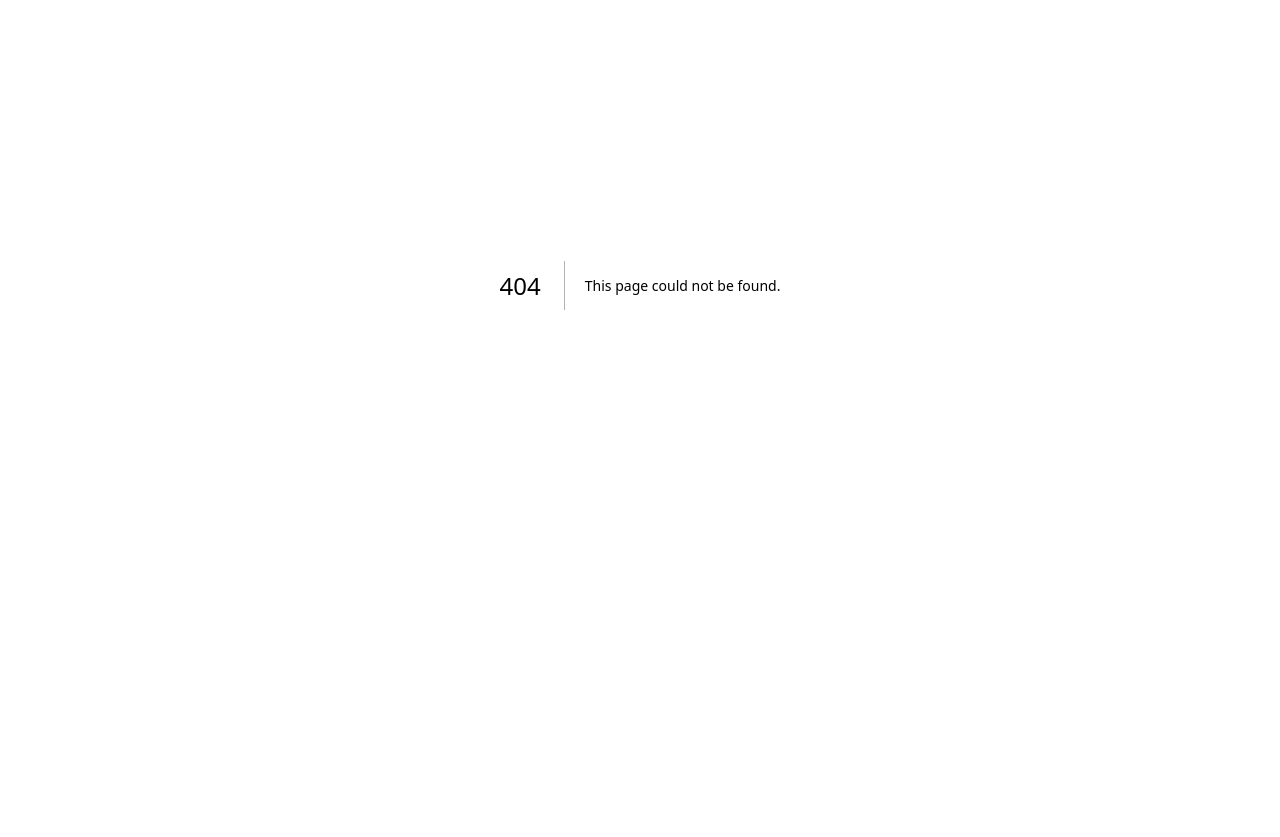
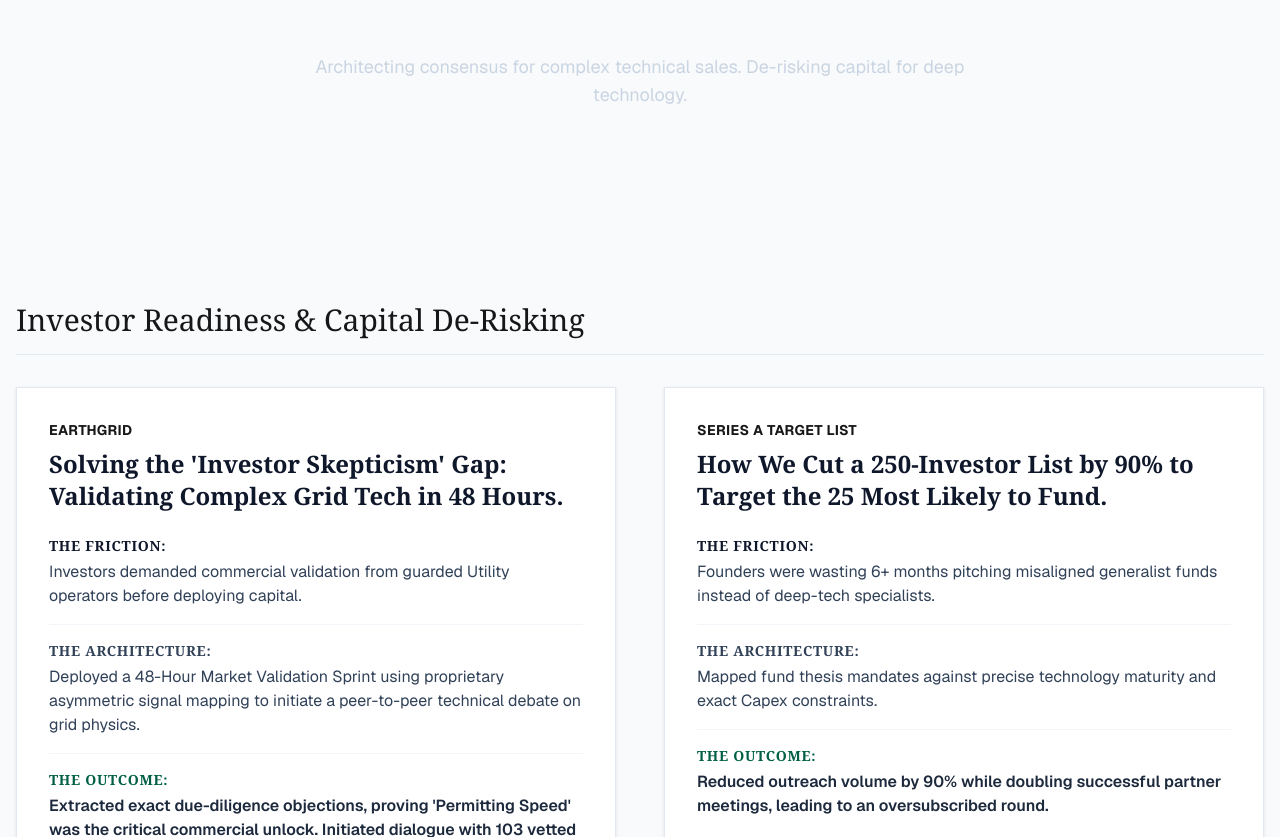
Before and after one commit to LunaEnergy25/CortexMomentum, a Next.js app: page /case-studies in a window 1280 px wide. Before the commit this address had no page. Shown: the part 115-952 px from the top of the page. Before the commit the page ends 800 px from the top, so only its background shows below. Built offline with nearby package versions, Linux system fonts and the light colour scheme.

Commit message:
feat: rebuild case studies page with expanded 3-pillar enterprise portfolio

```diff
--- /dev/null
+++ b/src/app/case-studies/page.tsx
@@ -0,0 +1,109 @@
+import Navbar from "@/components/Navbar";
+import CaseStudyPillar from "@/components/sections/CaseStudyPillar";
+
+export default function CaseStudies() {
+  const caseStudies = [
+    {
+      pillar: "Investor Readiness & Capital De-Risking",
+      cases: [
+        {
+          company: "EarthGrid",
+          headline: "Solving the 'Investor Skepticism' Gap: Validating Complex Grid Tech in 48 Hours.",
+          friction: "Investors demanded commercial validation from guarded Utility operators before deploying capital.",
+          architecture: "Deployed a 48-Hour Market Validation Sprint using proprietary asymmetric signal mapping to initiate a peer-to-peer technical debate on grid physics.",
+          outcome: "Extracted exact due-diligence objections, proving 'Permitting Speed' was the critical commercial unlock. Initiated dialogue with 103 vetted decision-makers."
+        },
+        {
+          company: "Series A Target List",
+          headline: "How We Cut a 250-Investor List by 90% to Target the 25 Most Likely to Fund.",
+          friction: "Founders were wasting 6+ months pitching misaligned generalist funds instead of deep-tech specialists.",
+          architecture: "Mapped fund thesis mandates against precise technology maturity and exact Capex constraints.",
+          outcome: "Reduced outreach volume by 90% while doubling successful partner meetings, leading to an oversubscribed round."
+        }
+      ]
+    },
+    {
+      pillar: "Pipeline Velocity & Deal Rescue",
+      cases: [
+        {
+          company: "Elephantech - FLAGSHIP",
+          headline: "Escaping the 'Green Premium' Trap: Unblocking a Stalled Deep-Tech Pipeline.",
+          friction: "Quality Engineers viewed '70% Material Reduction' as a reliability risk. Procurement blocked the 'Green Premium'.",
+          architecture: "Deployed a Bifurcated GTM Architecture. Armed the Champion with a 'Silver Volatility Index' and a 'Visual Physics Brief'.",
+          outcome: "Compressed consensus cycle, elevated entry point to VP/Director, achieved 2.4x deal size increase."
+        },
+        {
+          company: "$50M RNG Company",
+          headline: "The 45-Day Ultimatum: Pivoting a $50M Energy Model After a Market Collapse.",
+          friction: "Regulatory shifts destroyed the primary revenue assumption mid-deal, freezing a critical joint venture.",
+          architecture: "Rapid intervention to map secondary revenue streams and formulate a de-risked contingency architecture for the buying committee.",
+          outcome: "Saved the joint venture within 45 days, locking in alternative off-take agreements to satisfy credit committees."
+        }
+      ]
+    },
+    {
+      pillar: "Commercial Scaling & Pricing Strategy",
+      cases: [
+        {
+          company: "Wind Project ERCOT",
+          headline: "Strategic Pricing for Gigawatt Scale: Answering a Billion-Dollar Question.",
+          friction: "Uncertainty around interconnection queue friction and curtailment risks stalled pricing model finalizing.",
+          architecture: "Developed a dynamic pricing model mapped to specific nodal volatility risks and specific interconnection milestones.",
+          outcome: "Secured anchor PPA with premium pricing based on transparent, tiered risk reduction."
+        },
+        {
+          company: "Solar Hardware",
+          headline: "Margin Expansion via Geographic 'Soft Spots': Achieving 40% Margin.",
+          friction: "Commoditization from Tier 1 imports destroyed margins in legacy utility markets.",
+          architecture: "Identified middle-market EPCs in specific geographic 'soft spots' where local compliance and speed outweighed slight hardware premiums.",
+          outcome: "Achieved sustained 40% gross margins by avoiding direct price wars via systemic strategic positioning."
+        }
+      ]
+    }
+  ];
+
+  return (
+    <main className="min-h-screen flex flex-col font-sans bg-slate-50">
+      <Navbar />
+
+      <div className="bg-navy-900 text-slate-50 py-24 px-4 text-center border-b border-navy-800 mb-24">
+        <h1 className="text-4xl md:text-5xl font-serif font-bold mb-6">Deep-Tech Case Studies</h1>
+        <p className="text-lg text-slate-300 max-w-2xl mx-auto">
+          Architecting consensus for complex technical sales.
+          De-risking capital for deep technology.
+        </p>
+      </div>
+
+      <div className="flex-grow">
+        {caseStudies.map((pillarData, idx) => (
+          <CaseStudyPillar key={idx} title={pillarData.pillar}>
+            {pillarData.cases.map((study, studyIdx) => (
+              <div key={studyIdx} className="bg-white p-8 border border-slate-200 shadow-sm hover:shadow-md transition-shadow">
+                <div className="text-sm font-bold text-navy-900 mb-2 uppercase tracking-wide">
+                  {study.company}
+                </div>
+                <h3 className="text-2xl font-serif text-slate-900 font-bold mb-6">
+                  {study.headline}
+                </h3>
+                <div className="space-y-4 text-slate-700">
+                  <div>
+                    <strong className="text-slate-900 block mb-1 font-serif text-sm uppercase tracking-wider">The Friction:</strong>
+                    <p>{study.friction}</p>
+                  </div>
+                  <div className="border-t border-slate-100 pt-4">
+                    <strong className="text-navy-900 block mb-1 font-serif text-sm uppercase tracking-wider">The Architecture:</strong>
+                    <p>{study.architecture}</p>
+                  </div>
+                  <div className="border-t border-slate-100 pt-4">
+                    <strong className="text-emerald-800 block mb-1 font-serif text-sm uppercase tracking-wider">The Outcome:</strong>
+                    <p className="font-semibold text-slate-800">{study.outcome}</p>
+                  </div>
+                </div>
+              </div>
+            ))}
+          </CaseStudyPillar>
+        ))}
+      </div>
+    </main>
+  );
+}
```
